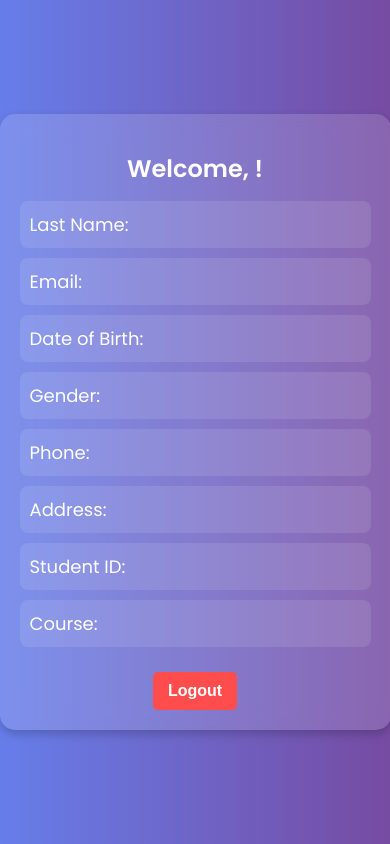
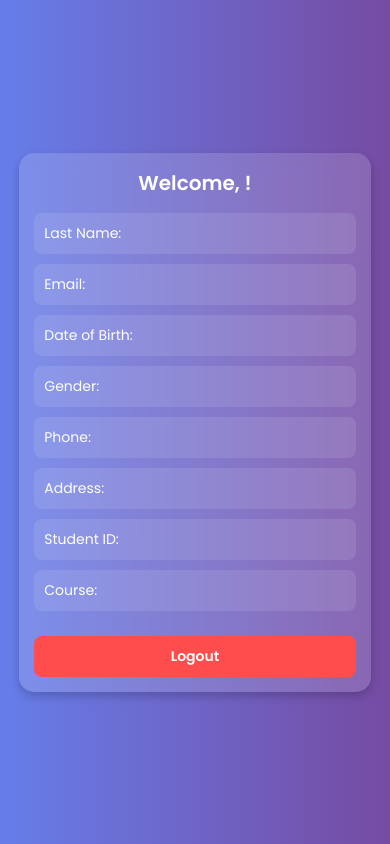
Before and after one commit to rohitsinghjakhar/StudentRegistrationPage, a plain HTML site: page homepage.html in a window 390 px wide. Drawn offline with Linux system fonts and the light colour scheme; no server answers.

Commit message:
Update homepage.css

```diff
--- a/homepage.css
+++ b/homepage.css
@@ -1,15 +1,23 @@
+* {
+    margin: 0;
+    padding: 0;
+    box-sizing: border-box;
+    font-family: "Poppins", sans-serif;
+}
 
 body {
     font-family: 'Poppins', sans-serif;
     background: linear-gradient(to right, #667eea, #764ba2);
     color: #fff;
     margin: 0;
-    padding: 0;
+    padding: 20px; /* Added padding to prevent cutting on smaller screens */
     display: flex;
     flex-direction: column;
     align-items: center;
     justify-content: center;
-    height: 100vh;
+    min-height: 100vh;
+    width: 100%;
+    overflow-x: hidden; /* Prevents horizontal scrolling */
 }
 
 .container {
@@ -27,11 +35,13 @@ h1 {
     font-size: 24px;
     margin-bottom: 15px;
     font-weight: 600;
+    word-wrap: break-word; /* Ensures long names don't break layout */
 }
 
 .details {
     text-align: left;
-    font-size: 18px;
+    font-size: 16px;
+    width: 100%;
 }
 
 .details div {
@@ -39,6 +49,8 @@ h1 {
     padding: 10px;
     background: rgba(255, 255, 255, 0.1);
     border-radius: 8px;
+    word-wrap: break-word;
+    overflow-wrap: break-word;
 }
 
 .details span {
@@ -49,16 +61,42 @@ h1 {
 #logout {
     background: #ff4d4d;
     color: white;
-    padding: 10px 15px;
+    padding: 12px 18px;
     border: none;
-    border-radius: 5px;
+    border-radius: 8px;
     font-size: 16px;
     font-weight: bold;
     cursor: pointer;
     margin-top: 15px;
-    transition: 0.3s;
+    transition: background 0.3s;
+    width: 100%;
 }
 
 #logout:hover {
     background: #e60000;
 }
+
+/* Responsive Fixes */
+@media (max-width: 768px) {
+    body {
+        padding: 10px;
+    }
+
+    .container {
+        width: 95%;
+        padding: 15px;
+    }
+
+    h1 {
+        font-size: 20px;
+    }
+
+    .details {
+        font-size: 14px;
+    }
+
+    #logout {
+        padding: 10px;
+        font-size: 14px;
+    }
+}
```
